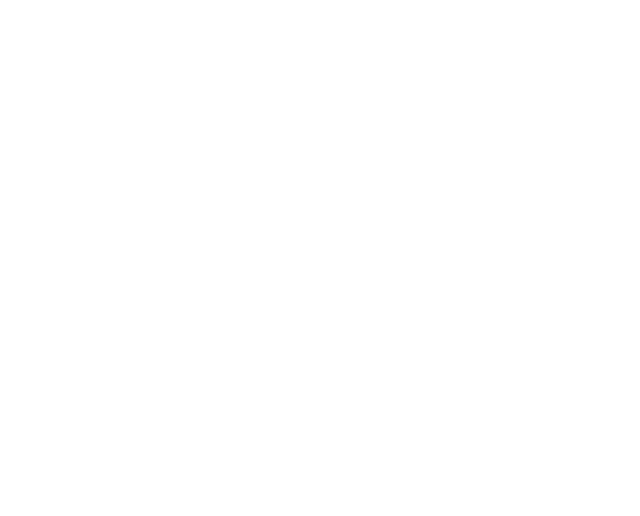
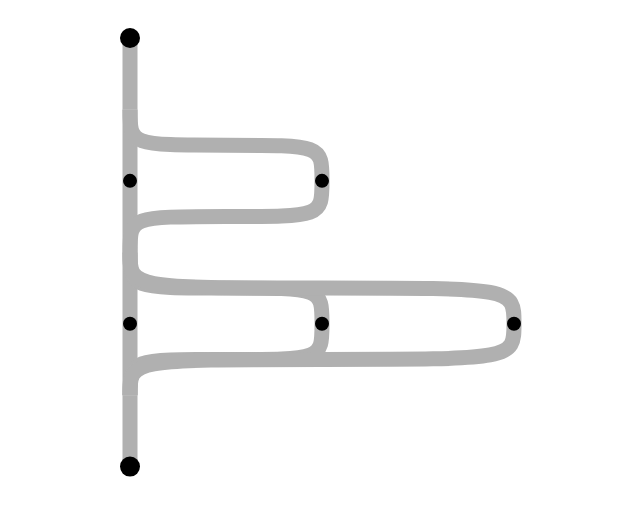
Before and after one commit to alexduros/d3-experiments, a website: page index.html in a window 1280 px wide. Shown: the whole page, without its empty margins (60-700 px from the left). Drawn offline with Linux system fonts and the light colour scheme; the site is published under a folder, as on GitHub Pages, so addresses that start at the root find nothing.

Commit message:
fix absoulte path

```diff
--- a/index.html
+++ b/index.html
@@ -41,6 +41,6 @@
 </head>
 <body>
   <svg width="960" height="500"></svg>
-  <script src="/dist/workflow.js"></script>
+  <script src="dist/workflow.js"></script>
 </body>
 </html>
```
